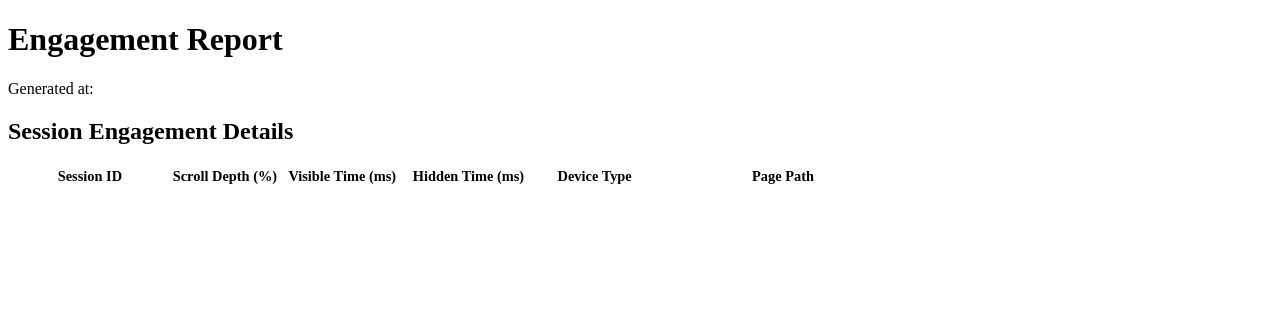
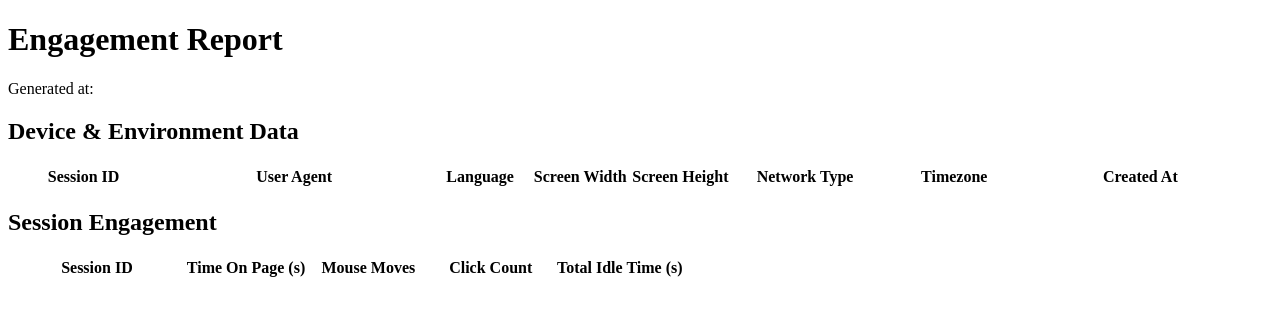
Before and after one commit to a-nguy4n/ah-nguyen-135, a PHP site: page /hw3/reporting/app/views/reports/for-exports/engagement-pdf.php in a window 1280 px wide. Shown: the top 316 px of the page. Run offline with PHP 8.4, Linux system fonts and the light colour scheme; lists and menus that the app fills with data are empty.

Commit message:
PDF php files modified and styling

```diff
--- a/hw3/reporting/app/views/reports/for-exports/engagement-pdf.php
+++ b/hw3/reporting/app/views/reports/for-exports/engagement-pdf.php
@@ -1,6 +1,10 @@
 <?php
-    if(!isset($engagementData) || !is_array($engagementData)){
-        $engagementData = [];
+if(!isset($activityData) || !is_array($activityData)){
+    $activityData = [];
+}
+
+if(!isset($staticData) || !is_array($staticData)){
+    $staticData = [];
 }
 
 if(!isset($generatedAt)){
@@ -16,85 +20,152 @@
 <head>
     <meta charset="UTF-8">
     <title>Engagement Report PDF</title>
-    <style>
-        <?php echo $pdfStyles; ?>
-
-        .engagement-table {
-            table-layout: fixed;
-        }
-
-        .engagement-table th,
-        .engagement-table td {
-            overflow-wrap: anywhere;
-            word-break: break-all;
-            font-size: 0.9rem;
-        }
-    </style>
+    <style><?php echo $pdfStyles; ?></style>
 </head>
-<body>
+<body data-pdf="engagement">
     <h1>Engagement Report</h1>
     <p>Generated at: <?php echo htmlspecialchars($generatedAt, ENT_QUOTES, 'UTF-8'); ?></p>
 
-    <h2>Session Engagement Details</h2>
-    <table class="engagement-table">
+    <h2>Device &amp; Environment Data</h2>
+    <table class="engagement-table engagement-table--wide">
         <colgroup>
+            <col style="width: 12%;">
+            <col style="width: 22%;">
+            <col style="width: 8%;">
+            <col style="width: 8%;">
+            <col style="width: 8%;">
+            <col style="width: 12%;">
+            <col style="width: 12%;">
             <col style="width: 18%;">
-            <col style="width: 12%;">
-            <col style="width: 14%;">
-            <col style="width: 14%;">
-            <col style="width: 14%;">
-            <col style="width: 28%;">
         </colgroup>
         <thead>
             <tr>
                 <th>Session ID</th>
-                <th>Scroll Depth (%)</th>
-                <th>Visible Time (ms)</th>
-                <th>Hidden Time (ms)</th>
-                <th>Device Type</th>
-                <th>Page Path</th>
+                <th>User Agent</th>
+                <th>Language</th>
+                <th>Screen Width</th>
+                <th>Screen Height</th>
+                <th>Network Type</th>
+                <th>Timezone</th>
+                <th>Created At</th>
             </tr>
         </thead>
         <tbody>
-            <?php foreach ($engagementData as $row): ?>
+            <?php foreach ($staticData as $row): ?>
                 <?php
                     $sessionId = '';
-                    if (isset($row['session_id'])) {
+                    if(isset($row['session_id'])){
                         $sessionId = (string)$row['session_id'];
                     }
 
-                    $scrollDepth = '';
-                    if (isset($row['max_scroll_depth_percent'])) {
-                        $scrollDepth = (string)$row['max_scroll_depth_percent'];
+                    $userAgent = '';
+                    if(isset($row['user_agent'])){
+                        $userAgent = (string)$row['user_agent'];
                     }
 
-                    $visibleTime = '';
-                    if (isset($row['visible_time_ms'])) {
-                        $visibleTime = (string)$row['visible_time_ms'];
+                    $language = '';
+                    if(isset($row['language'])){
+                        $language = (string)$row['language'];
                     }
 
-                    $hiddenTime = '';
-                    if (isset($row['hidden_time_ms'])) {
-                        $hiddenTime = (string)$row['hidden_time_ms'];
+                    $screenWidth = '';
+                    if(isset($row['screen_width'])){
+                        $screenWidth = (string)$row['screen_width'];
                     }
 
-                    $deviceType = '';
-                    if (isset($row['device_type'])) {
-                        $deviceType = (string)$row['device_type'];
+                    $screenHeight = '';
+                    if(isset($row['screen_height'])){
+                        $screenHeight = (string)$row['screen_height'];
                     }
 
-                    $pagePath = '';
-                    if (isset($row['page_path'])) {
-                        $pagePath = (string)$row['page_path'];
+                    $networkType = '';
+                    if(isset($row['network_type'])){
+                        $networkType = (string)$row['network_type'];
+                    }
+
+                    $timezone = '';
+                    if(isset($row['timezone'])){
+                        $timezone = (string)$row['timezone'];
+                    }
+
+                    $createdAt = '';
+                    if(isset($row['created_at'])){
+                        $createdAt = (string)$row['created_at'];
                     }
                 ?>
                 <tr>
                     <td><?php echo htmlspecialchars($sessionId, ENT_QUOTES, 'UTF-8'); ?></td>
-                    <td><?php echo htmlspecialchars($scrollDepth, ENT_QUOTES, 'UTF-8'); ?></td>
-                    <td><?php echo htmlspecialchars($visibleTime, ENT_QUOTES, 'UTF-8'); ?></td>
-                    <td><?php echo htmlspecialchars($hiddenTime, ENT_QUOTES, 'UTF-8'); ?></td>
-                    <td><?php echo htmlspecialchars($deviceType, ENT_QUOTES, 'UTF-8'); ?></td>
-                    <td><?php echo htmlspecialchars($pagePath, ENT_QUOTES, 'UTF-8'); ?></td>
+                    <td><?php echo htmlspecialchars($userAgent, ENT_QUOTES, 'UTF-8'); ?></td>
+                    <td><?php echo htmlspecialchars($language, ENT_QUOTES, 'UTF-8'); ?></td>
+                    <td><?php echo htmlspecialchars($screenWidth, ENT_QUOTES, 'UTF-8'); ?></td>
+                    <td><?php echo htmlspecialchars($screenHeight, ENT_QUOTES, 'UTF-8'); ?></td>
+                    <td><?php echo htmlspecialchars($networkType, ENT_QUOTES, 'UTF-8'); ?></td>
+                    <td><?php echo htmlspecialchars($timezone, ENT_QUOTES, 'UTF-8'); ?></td>
+                    <td><?php echo htmlspecialchars($createdAt, ENT_QUOTES, 'UTF-8'); ?></td>
+                </tr>
+            <?php endforeach; ?>
+        </tbody>
+    </table>
+
+    <h2>Session Engagement</h2>
+    <table class="engagement-table">
+        <colgroup>
+            <col style="width: 26%;">
+            <col style="width: 18%;">
+            <col style="width: 18%;">
+            <col style="width: 18%;">
+            <col style="width: 20%;">
+        </colgroup>
+        <thead>
+            <tr>
+                <th>Session ID</th>
+                <th>Time On Page (s)</th>
+                <th>Mouse Moves</th>
+                <th>Click Count</th>
+                <th>Total Idle Time (s)</th>
+            </tr>
+        </thead>
+        <tbody>
+            <?php foreach ($activityData as $row): ?>
+                <?php
+                    $sessionId = '';
+                    if(isset($row['session_id'])){
+                        $sessionId = (string)$row['session_id'];
+                    }
+
+                    $timeOnPageMs = 0.0;
+                    if(isset($row['time_on_page_ms'])){
+                        $timeOnPageMs = (float)$row['time_on_page_ms'];
+                    }
+                    $timeOnPageSeconds = (string)round($timeOnPageMs / 1000, 1);
+
+                    $mouseMoves = '';
+                    if(isset($row['mouse_moves'])){
+                        $mouseMoves = (string)$row['mouse_moves'];
+                    }
+
+                    $clicksRaw = '[]';
+                    if(isset($row['clicks'])){
+                        $clicksRaw = (string)$row['clicks'];
+                    }
+                    $clicks = json_decode($clicksRaw, true);
+                    $clickCount = 0;
+                    if(is_array($clicks)){
+                        $clickCount = count($clicks);
+                    }
+
+                    $totalIdleTimeMs = 0.0;
+                    if(isset($row['total_idle_time_ms'])){
+                        $totalIdleTimeMs = (float)$row['total_idle_time_ms'];
+                    }
+                    $totalIdleTimeSeconds = (string)round($totalIdleTimeMs / 1000, 1);
+                ?>
+                <tr>
+                    <td><?php echo htmlspecialchars($sessionId, ENT_QUOTES, 'UTF-8'); ?></td>
+                    <td><?php echo htmlspecialchars($timeOnPageSeconds, ENT_QUOTES, 'UTF-8'); ?></td>
+                    <td><?php echo htmlspecialchars($mouseMoves, ENT_QUOTES, 'UTF-8'); ?></td>
+                    <td><?php echo htmlspecialchars((string)$clickCount, ENT_QUOTES, 'UTF-8'); ?></td>
+                    <td><?php echo htmlspecialchars($totalIdleTimeSeconds, ENT_QUOTES, 'UTF-8'); ?></td>
                 </tr>
             <?php endforeach; ?>
         </tbody>
```
Also changed, not shown: hw3/reporting/app/controllers/for-exports/reportExportController.php (+30 -20 lines), hw3/reporting/app/views/reports/for-exports/behavior-pdf.php (+9 -8 lines), hw3/reporting/app/views/reports/for-exports/performance-pdf.php (+4 -4 lines), hw3/reporting/project/pdfs-style/pdf-style.css (+17 -0 lines). Lines whose indentation alone changed are shown as unchanged.
